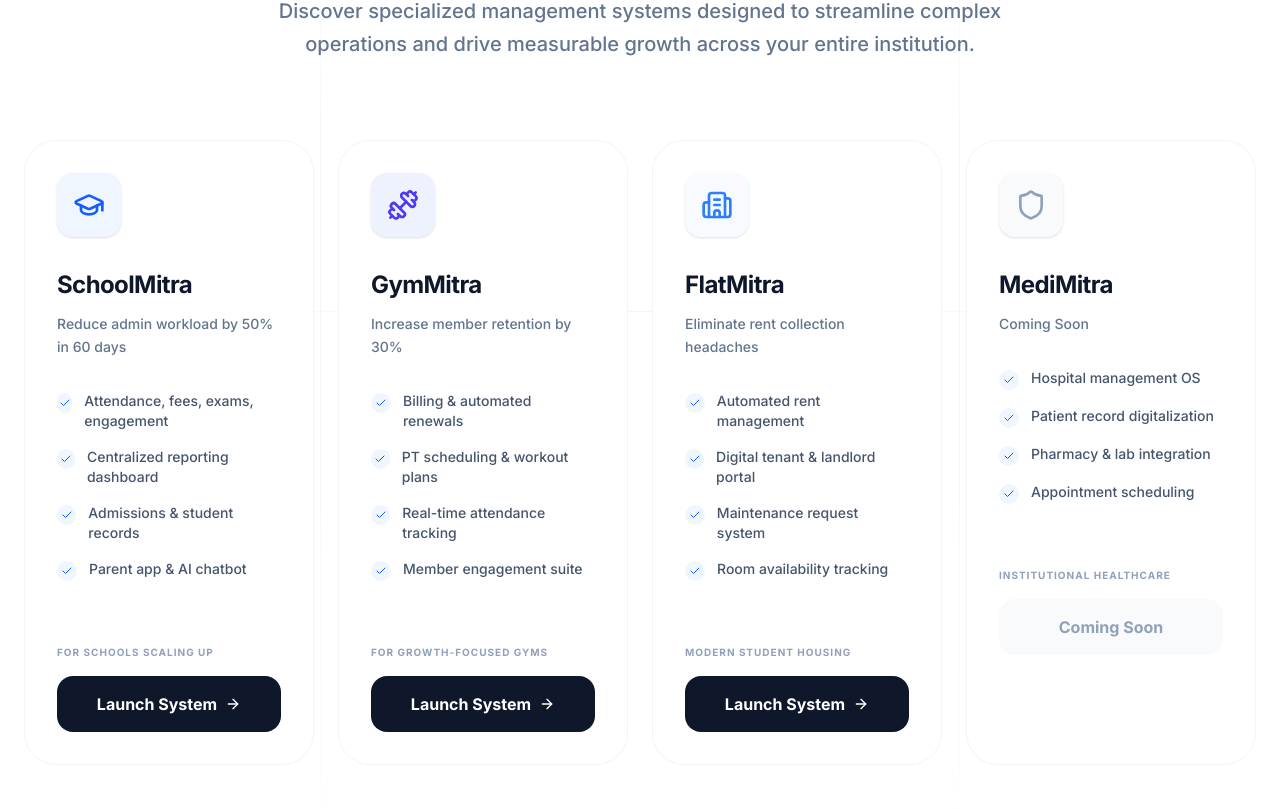
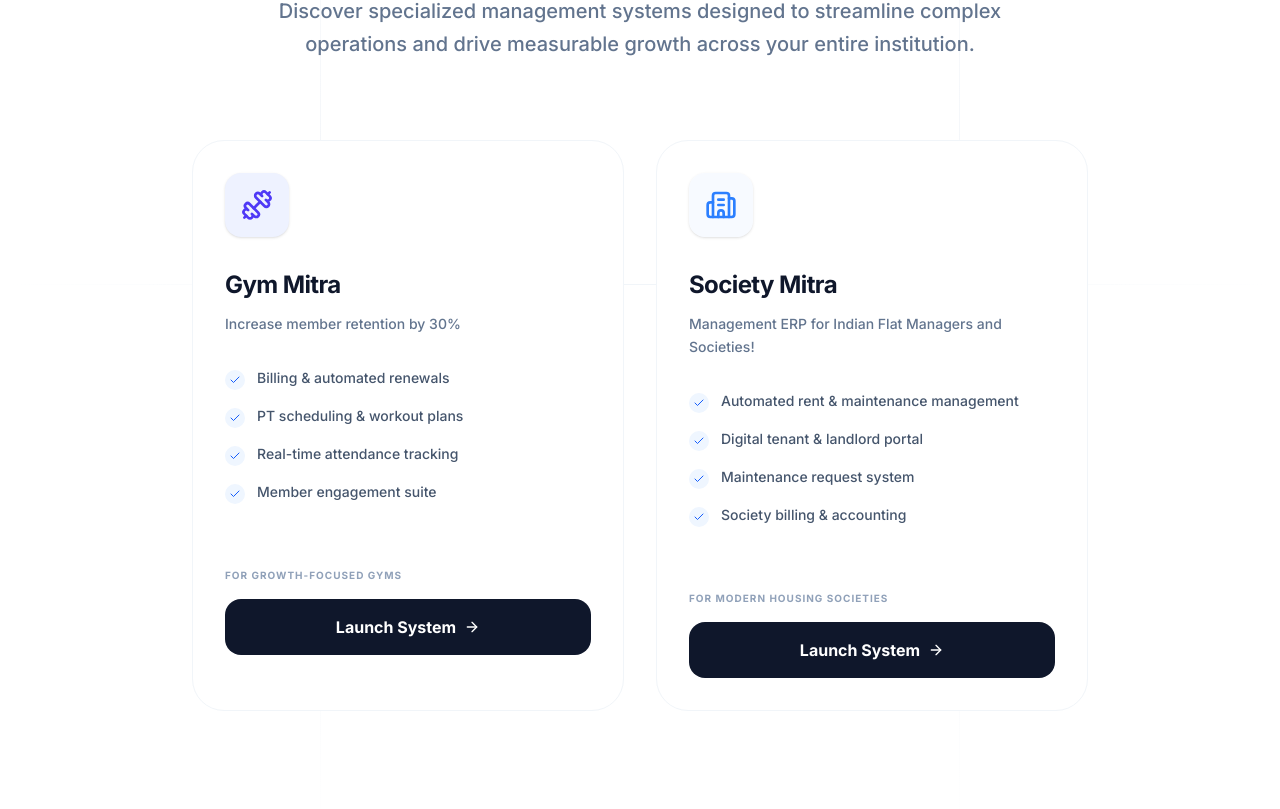
Before and after one commit to nishchaydev/emitra, a Next.js app: page / in a window 1280 px wide. Shown: the part 1071-1880 px from the top of the page. Built offline with nearby package versions, Linux system fonts and the light colour scheme.

Commit message:
Update branding to focus on Gym Mitra and Society Mitra, remove unverified security claims

```diff
--- a/src/app/experience/page.tsx
+++ b/src/app/experience/page.tsx
@@ -147,7 +147,7 @@ export default function ExperiencePage() {
                                 Bank-Grade <br /> <span className="text-emerald-600">Protection.</span>
                             </h2>
                             <p className="text-xl text-slate-600 leading-relaxed">
-                                Your data is sovereign. With end-to-end encryption and ISO 27001-compliant infrastructure, we ensure your institution&apos;s privacy is never compromised.
+                                Your data is sovereign. With robust security architecture and rigorous access controls, we ensure your institution&apos;s privacy is never compromised.
                             </p>
                         </motion.div>
                     </div>
--- a/src/app/security/page.tsx
+++ b/src/app/security/page.tsx
@@ -68,32 +68,7 @@ export default function SecurityPage() {
                         ))}
                     </div>
 
-                    {/* Compliance Roadmap */}
-                    <section className="mb-16">
-                        <h2 className="text-2xl font-bold text-slate-900 mb-6">Compliance Roadmap</h2>
-                        <div className="bg-blue-50 border border-blue-100 rounded-xl p-6">
-                            <p className="text-slate-700 mb-4">
-                                We are actively working towards industry-standard compliance certifications:
-                            </p>
-                            <ul className="space-y-3">
-                                <li className="flex items-center gap-3 text-slate-600">
-                                    <span className="h-6 w-6 rounded-full bg-blue-100 flex items-center justify-center text-blue-600 text-sm">→</span>
-                                    ISO 27001 certification (In Progress)
-                                </li>
-                                <li className="flex items-center gap-3 text-slate-600">
-                                    <span className="h-6 w-6 rounded-full bg-blue-100 flex items-center justify-center text-blue-600 text-sm">→</span>
-                                    SOC 2 Type II audit (Planned)
-                                </li>
-                                <li className="flex items-center gap-3 text-slate-600">
-                                    <span className="h-6 w-6 rounded-full bg-blue-100 flex items-center justify-center text-blue-600 text-sm">→</span>
-                                    GDPR compliance documentation (In Progress)
-                                </li>
-                            </ul>
-                            <p className="text-sm text-slate-500 mt-4">
-                                Contact us for the latest updates on our compliance status.
-                            </p>
-                        </div>
-                    </section>
+
 
                     {/* Responsible Disclosure */}
                     <section className="mb-16">
--- a/src/components/layout/Footer.tsx
+++ b/src/components/layout/Footer.tsx
@@ -46,7 +46,7 @@ export function Footer() {
                                 Stay at the forefront of <span className="text-blue-500">innovation.</span>
                             </h3>
                             <p className="text-slate-400 text-lg font-medium leading-relaxed">
-                                Join 500+ institutions receiving our weekly deep-dive into digital transformation and institutional AI.
+                                Join top-tier institutions receiving our weekly deep-dive into digital transformation and institutional AI.
                             </p>
                         </div>
 
@@ -115,10 +115,8 @@ export function Footer() {
                     <div>
                         <h4 className="text-[10px] font-black text-slate-900 uppercase tracking-[0.2em] mb-8">Infrastructure</h4>
                         <ul className="space-y-4 text-sm font-bold text-slate-500">
-                            <li><a href="https://school.emitra.dev" className="hover:text-blue-600 transition-colors">EduMitra ERP</a></li>
-                            <li><a href="https://gym.emitra.dev" className="hover:text-blue-600 transition-colors">GymMitra Pro</a></li>
-                            <li><a href="https://flat.emitra.dev" className="hover:text-blue-600 transition-colors">FlatMitra OS</a></li>
-                            <li><span className="text-slate-300 cursor-not-allowed">MediMitra (Soon)</span></li>
+                            <li><a href="https://gym.emitra.dev" className="hover:text-blue-600 transition-colors">Gym Mitra Pro</a></li>
+                            <li><a href="https://flat.emitra.dev" className="hover:text-blue-600 transition-colors">Society Mitra OS</a></li>
                         </ul>
                     </div>
 
--- a/src/components/layout/Header.tsx
+++ b/src/components/layout/Header.tsx
@@ -15,10 +15,8 @@ const navLinks = [
 ];
 
 const mobileProducts = [
-    { href: 'https://school.emitra.dev', label: 'EduMitra', icon: GraduationCap },
-    { href: 'https://gym.emitra.dev', label: 'GymMitra', icon: Dumbbell },
-    { href: 'https://flat.emitra.dev', label: 'FlatMitra', icon: Building2 },
-    { href: '#', label: 'MediMitra (Soon)', icon: Shield, disabled: true },
+    { href: 'https://gym.emitra.dev', label: 'Gym Mitra', icon: Dumbbell },
+    { href: 'https://flat.emitra.dev', label: 'Society Mitra', icon: Building2 },
 ];
 
 const services = [
@@ -66,37 +64,28 @@ export function Header() {
                         <div className="absolute top-full left-1/2 -translate-x-1/2 w-[580px] bg-white/95 md:backdrop-blur-2xl rounded-[32px] shadow-[0_40px_100px_-20px_rgba(0,0,0,0.15)] border border-slate-100 p-8 opacity-0 invisible group-hover:opacity-100 group-hover:visible transition-all duration-300 transform origin-top translate-y-4 group-hover:translate-y-2">
                             <div className="grid grid-cols-2 gap-8">
                                 <div className="space-y-6">
-                                    <h4 className="text-[10px] font-black text-slate-400 uppercase tracking-[0.2em] pl-2">Institutional ERP</h4>
-                                    <a href="https://school.emitra.dev" className="block group/item p-4 hover:bg-blue-50/50 rounded-2xl transition-all">
-                                        <div className="flex items-center gap-4 mb-2">
-                                            <div className="h-10 w-10 rounded-xl bg-blue-50 flex items-center justify-center text-blue-600 group-hover/item:bg-blue-600 group-hover/item:text-white transition-all shadow-sm">
-                                                <GraduationCap className="h-5 w-5" />
-                                            </div>
-                                            <span className="font-bold text-slate-900 tracking-tight">EduMitra</span>
-                                        </div>
-                                        <p className="text-[11px] text-slate-500 pl-14 font-medium leading-relaxed">Enterprise automation for modern educational institutions.</p>
-                                    </a>
-                                </div>
-
-                                <div className="space-y-6">
-                                    <h4 className="text-[10px] font-black text-slate-400 uppercase tracking-[0.2em] pl-2">Lifestyle & Security</h4>
+                                    <h4 className="text-[10px] font-black text-slate-400 uppercase tracking-[0.2em] pl-2">Lifestyle & Fitness</h4>
                                     <a href="https://gym.emitra.dev" className="block group/item p-4 hover:bg-emerald-50/50 rounded-2xl transition-all">
                                         <div className="flex items-center gap-4 mb-2">
                                             <div className="h-10 w-10 rounded-xl bg-emerald-50 flex items-center justify-center text-emerald-600 group-hover/item:bg-emerald-600 group-hover/item:text-white transition-all shadow-sm">
                                                 <Dumbbell className="h-5 w-5" />
                                             </div>
-                                            <span className="font-bold text-slate-900 tracking-tight">GymMitra</span>
+                                            <span className="font-bold text-slate-900 tracking-tight">Gym Mitra</span>
                                         </div>
                                         <p className="text-[11px] text-slate-500 pl-14 font-medium leading-relaxed">Precision management for elite fitness centers.</p>
                                     </a>
+                                </div>
+
+                                <div className="space-y-6">
+                                    <h4 className="text-[10px] font-black text-slate-400 uppercase tracking-[0.2em] pl-2">Real Estate</h4>
                                     <a href="https://flat.emitra.dev" className="block group/item p-4 hover:bg-indigo-50/50 rounded-2xl transition-all">
                                         <div className="flex items-center gap-4 mb-2">
                                             <div className="h-10 w-10 rounded-xl bg-indigo-50 flex items-center justify-center text-indigo-600 group-hover/item:bg-indigo-600 group-hover/item:text-white transition-all shadow-sm">
                                                 <Building2 className="h-5 w-5" />
                                             </div>
-                                            <span className="font-bold text-slate-900 tracking-tight">FlatMitra</span>
+                                            <span className="font-bold text-slate-900 tracking-tight">Society Mitra</span>
                                         </div>
-                                        <p className="text-[11px] text-slate-500 pl-14 font-medium leading-relaxed">Smart society management with native mobile apps.</p>
+                                        <p className="text-[11px] text-slate-500 pl-14 font-medium leading-relaxed">Management ERP for Indian Flat Managers and Societies!</p>
                                     </a>
                                 </div>
                             </div>
@@ -229,12 +218,6 @@ export function Header() {
                                             >
                                                 <div className="p-4 space-y-2">
                                                     {mobileProducts.map((product) => (
-                                                        product.disabled ? (
-                                                            <div key={product.label} className="flex items-center gap-4 py-4 px-4 text-slate-400 border-b border-white/50 last:border-0 opacity-60">
-                                                                <product.icon className="h-5 w-5" />
-                                                                <span className="text-base font-bold tracking-tight">{product.label}</span>
-                                                            </div>
-                                                        ) : (
                                                         <a
                                                             key={product.label}
                                                             href={product.href}
@@ -243,7 +226,6 @@ export function Header() {
                                                             <product.icon className="h-5 w-5" />
                                                             <span className="tracking-tight">{product.label}</span>
                                                         </a>
-                                                        )
                                                     ))}
                                                 </div>
                                             </motion.div>
--- a/src/components/sections/Products.tsx
+++ b/src/components/sections/Products.tsx
@@ -5,24 +5,8 @@ import { GraduationCap, Dumbbell, Building2, ArrowRight, Check, Shield, Sparkles
 
 const products = [
     {
-        id: 'schoolmitra',
-        title: 'SchoolMitra',
-        subtitle: 'Reduce admin workload by 50% in 60 days',
-        icon: GraduationCap,
-        features: [
-            'Attendance, fees, exams, engagement',
-            'Centralized reporting dashboard',
-            'Admissions & student records',
-            'Parent app & AI chatbot'
-        ],
-        target: 'For schools scaling up',
-        color: 'text-blue-600',
-        iconBg: 'bg-blue-50',
-        href: 'https://school.emitra.dev'
-    },
-    {
         id: 'gymmitra',
-        title: 'GymMitra',
+        title: 'Gym Mitra',
         subtitle: 'Increase member retention by 30%',
         icon: Dumbbell,
         features: [
@@ -37,37 +21,20 @@ const products = [
         href: 'https://gym.emitra.dev'
     },
     {
-        id: 'flatmitra',
-        title: 'FlatMitra',
-        subtitle: 'Eliminate rent collection headaches',
+        id: 'societymitra',
+        title: 'Society Mitra',
+        subtitle: 'Management ERP for Indian Flat Managers and Societies!',
         icon: Building2,
         features: [
-            'Automated rent management',
+            'Automated rent & maintenance management',
             'Digital tenant & landlord portal',
             'Maintenance request system',
-            'Room availability tracking'
+            'Society billing & accounting'
         ],
-        target: 'Modern student housing',
+        target: 'For modern housing societies',
         color: 'text-blue-500',
         iconBg: 'bg-blue-50/50',
         href: 'https://flat.emitra.dev'
-    },
-    {
-        id: 'medimitra',
-        title: 'MediMitra',
-        subtitle: 'Coming Soon',
-        icon: Shield,
-        features: [
-            'Hospital management OS',
-            'Patient record digitalization',
-            'Pharmacy & lab integration',
-            'Appointment scheduling'
-        ],
-        target: 'Institutional Healthcare',
-        color: 'text-slate-400',
-        iconBg: 'bg-slate-50',
-        href: '#',
-        disabled: true
     }
 ];
 
@@ -126,7 +93,7 @@ export function Products() {
                     initial="hidden"
                     whileInView="show"
                     viewport={{ once: true, margin: "-100px" }}
-                    className="grid grid-cols-1 md:grid-cols-2 lg:grid-cols-4 gap-6"
+                    className="grid grid-cols-1 md:grid-cols-2 max-w-4xl mx-auto gap-8"
                 >
                     {products.map((product) => (
                         <motion.div
@@ -161,18 +128,12 @@ export function Products() {
                                         {product.target}
                                     </p>
 
-                                    {product.disabled ? (
-                                        <div className="w-full py-4 px-6 bg-slate-50 text-slate-400 font-bold rounded-2xl flex items-center justify-center gap-2 cursor-not-allowed">
-                                            Coming Soon
-                                        </div>
-                                    ) : (
                                         <a href={product.href} className="block w-full">
                                             <div className="w-full py-4 px-6 bg-slate-900 text-white font-bold rounded-2xl transition-all duration-300 flex items-center justify-center gap-2 group/btn hover:bg-blue-600 hover:shadow-lg hover:shadow-blue-500/20 active:scale-95">
                                                 Launch System
                                                 <ArrowRight className="h-4 w-4 group-hover/btn:translate-x-1 transition-transform" />
                                             </div>
                                         </a>
-                                    )}
                                 </div>
                             </div>
                         </motion.div>
--- a/src/components/sections/about/JoinCTA.tsx
+++ b/src/components/sections/about/JoinCTA.tsx
@@ -11,7 +11,7 @@ export function JoinCTA() {
                             Join the future of education.
                         </h2>
                         <p className="text-blue-100 text-lg">
-                            Discover why 500+ top-tier institutions trust eMitra for their critical operations.
+                            Discover why top-tier institutions trust eMitra for their critical operations.
                         </p>
                         <div className="flex flex-col sm:flex-row items-center justify-center gap-4 pt-4">
                             <button className="w-full sm:w-auto bg-accent text-white px-8 py-4 rounded-xl font-bold hover:bg-teal-600 transition-all">
--- a/src/components/sections/about/SecurityCore.tsx
+++ b/src/components/sections/about/SecurityCore.tsx
@@ -1,12 +1,12 @@
 import { Shield, CheckCircle, Clock, Award, Lock, Server } from 'lucide-react';
 
-const certifications = [
-    { icon: Shield, label: 'GDPR Compliant' },
-    { icon: CheckCircle, label: 'SOC 2 Type II' },
-    { icon: Award, label: 'ISO 27001' },
-    { icon: Lock, label: 'End-to-End Encrypted' },
-    { icon: Clock, label: '99.99% Uptime' },
-    { icon: Server, label: 'FERPA Ready' },
+const securityFeatures = [
+    { icon: Shield, label: 'Secure Access' },
+    { icon: CheckCircle, label: 'Regular Audits' },
+    { icon: Award, label: 'Industry Standards' },
+    { icon: Lock, label: 'Data Encryption' },
+    { icon: Clock, label: '24/7 Monitoring' },
+    { icon: Server, label: 'Secure Infrastructure' },
 ];
 
 export function SecurityCore() {
@@ -30,15 +30,15 @@ export function SecurityCore() {
                         </button>
                     </div>
 
-                    {/* Certifications Grid */}
+                    {/* Security Features Grid */}
                     <div className="grid grid-cols-3 gap-4">
-                        {certifications.map((cert, index) => (
+                        {securityFeatures.map((feature, index) => (
                             <div
                                 key={index}
                                 className="p-6 bg-white rounded-2xl border border-slate-100 text-center hover:shadow-md transition-shadow"
                             >
-                                <cert.icon className="h-8 w-8 mx-auto mb-3 text-primary" />
-                                <p className="text-xs font-medium text-slate-600">{cert.label}</p>
+                                <feature.icon className="h-8 w-8 mx-auto mb-3 text-primary" />
+                                <p className="text-xs font-medium text-slate-600">{feature.label}</p>
                             </div>
                         ))}
                     </div>
```
Lines whose indentation alone changed are shown as unchanged.
